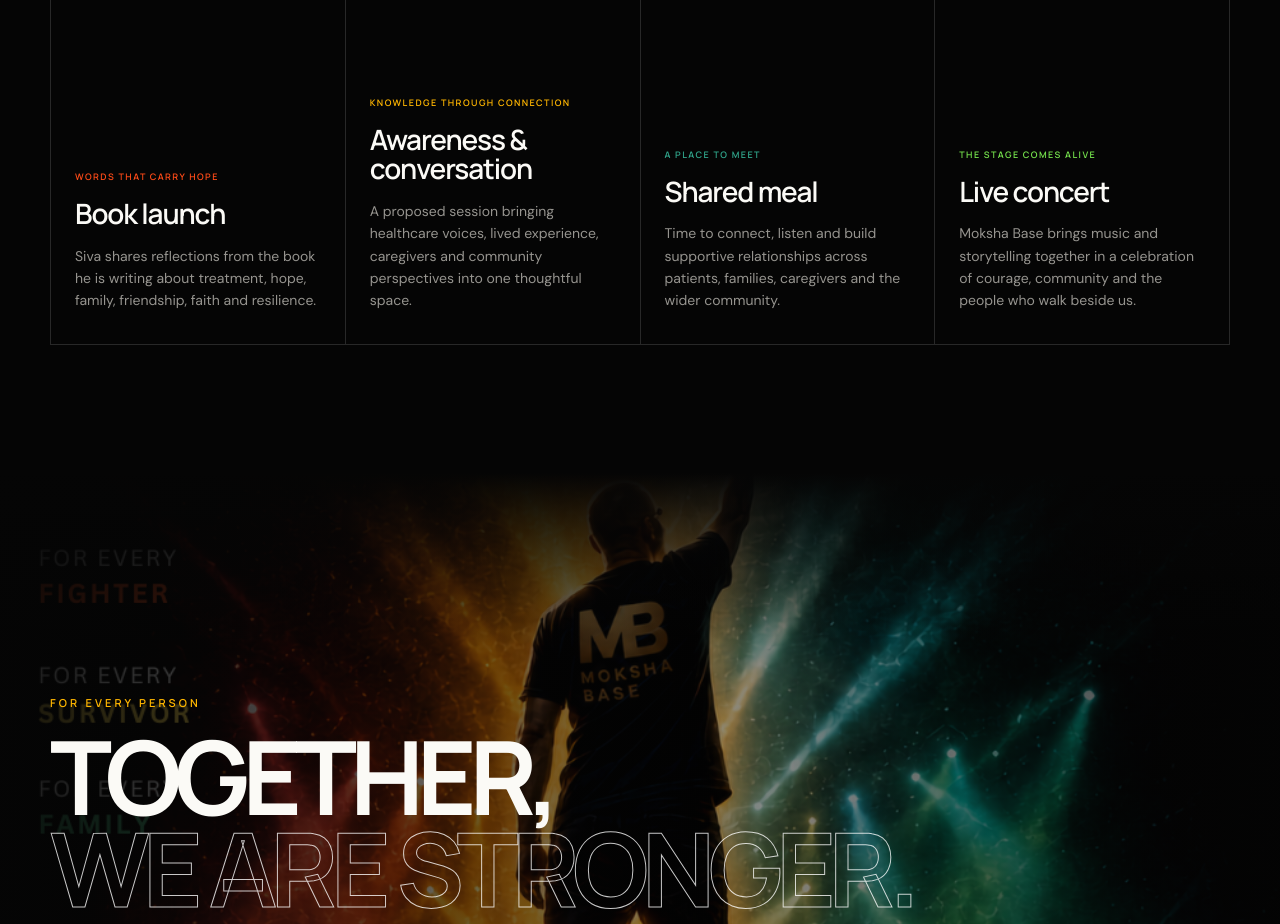
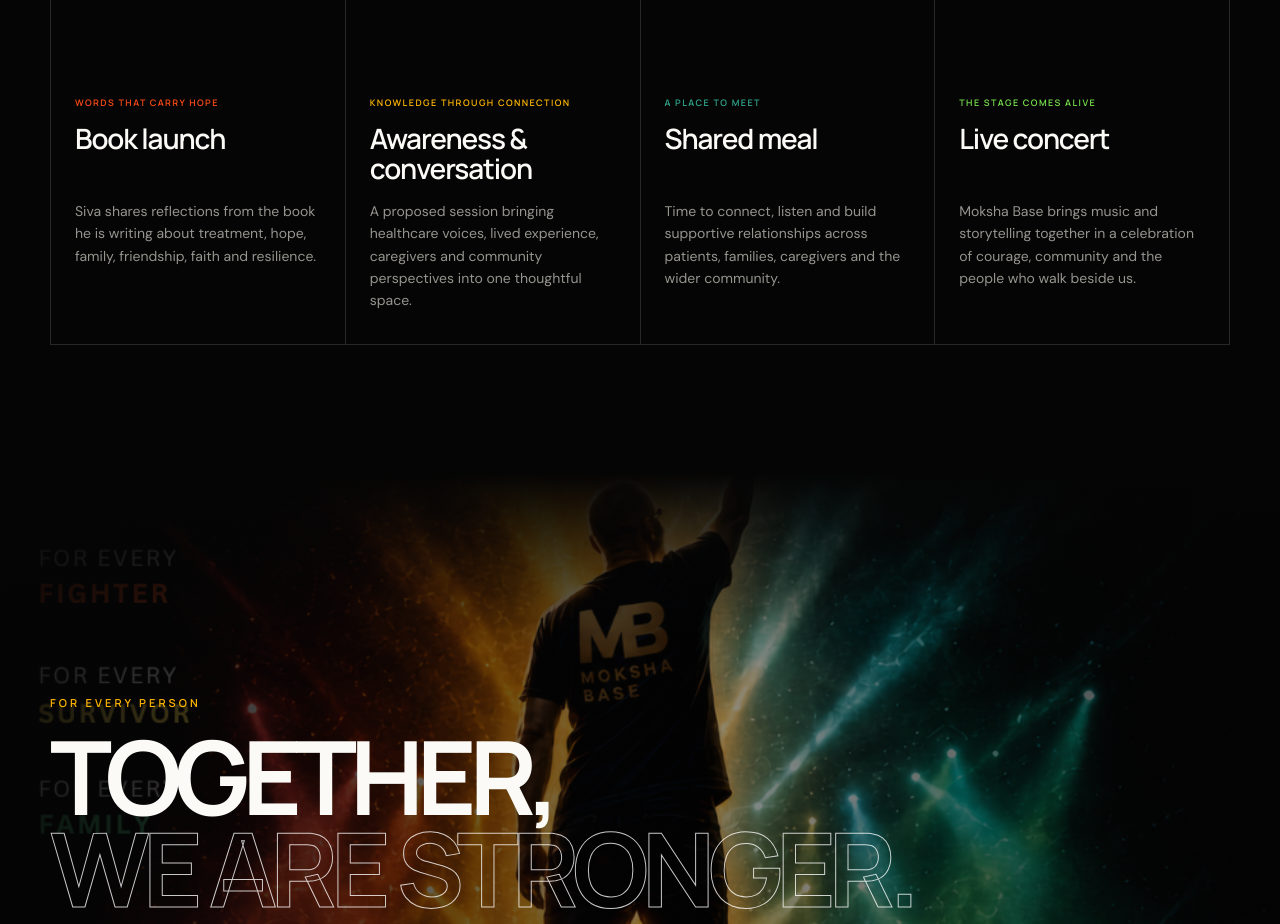
Before and after one commit to shankarappan/rhythms-of-hope, a React (Vite) app: page / in a window 1280 px wide. Shown: the part 2240-3164 px from the top of the page. Built offline with nearby package versions, Linux system fonts and the light colour scheme.

Commit message:
Align experience card content

```diff
--- a/src/styles.css
+++ b/src/styles.css
@@ -100,6 +100,11 @@ h1, h2, h3, p { margin-top: 0; }
 .experience-card--gold .experience-card__top, .experience-card--gold .experience-card__eyebrow { color: var(--gold); }
 .experience-card--teal .experience-card__top, .experience-card--teal .experience-card__eyebrow { color: var(--teal); }
 .experience-card--green .experience-card__top, .experience-card--green .experience-card__eyebrow { color: var(--green); }
+
+@media (min-width: 621px) {
+  .experience-card h3 { min-height: 2.12em; }
+  .experience-card > p:last-child { min-height: 8em; }
+}
 
 .interlude { position: relative; min-height: 780px; display: grid; place-items: center; overflow: hidden; isolation: isolate; }
 .interlude__image { position: absolute; inset: 0; z-index: -3; background: url('/hope-poster.png') center 67% / cover; filter: saturate(1.05); transform: scale(1.02); }
```
